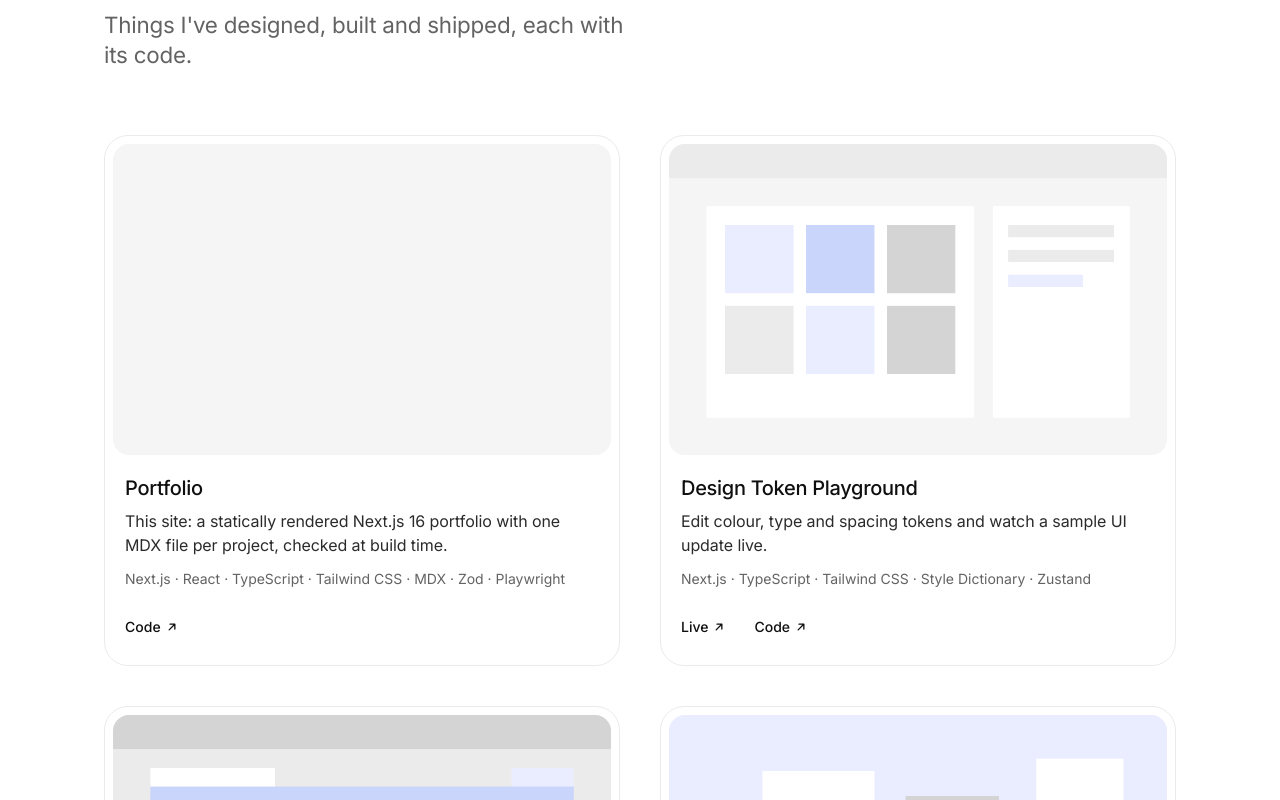
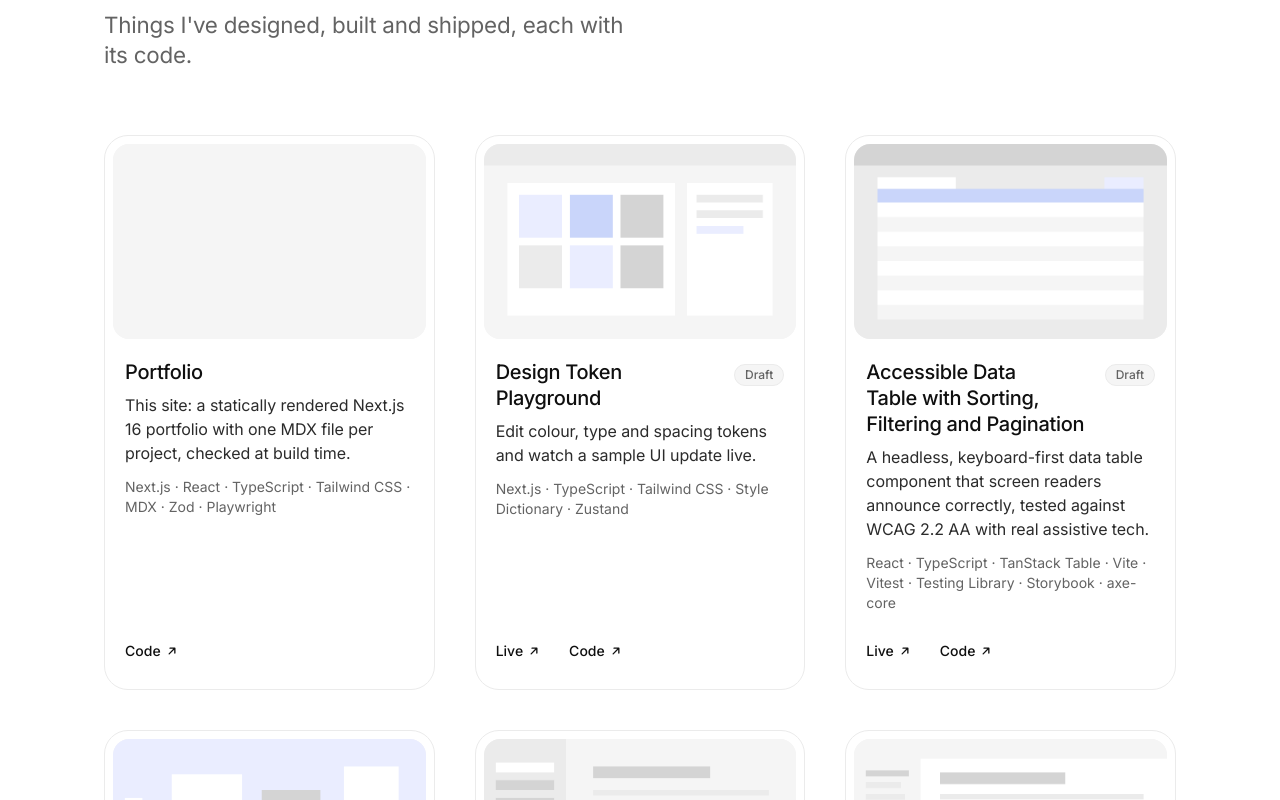
Before and after one commit to jovstern/portfolio, a Next.js app: page / in a window 1280 px wide. Shown: the part 1100-1900 px from the top of the page. Built offline with nearby package versions, Linux system fonts and the light colour scheme; no server answers.

Commit message:
feat: three-column project grid, draft label, softer dark covers
Co-Authored-By: Claude Opus 5.5 <noreply@anthropic.com>

```diff
--- a/app/globals.css
+++ b/app/globals.css
@@ -25,6 +25,9 @@
   --radius-full: 9999px;
 
   --shadow-focus: 0 0 0 2px var(--color-bg), 0 0 0 4px var(--color-accent);
+
+  /* Project covers, a filter value: dimmed about 10% in dark so bright shots don't glare. */
+  --cover-brightness: 1;
 
   --duration-fast: 150ms;
   --ease-out: cubic-bezier(0.2, 0, 0, 1);
@@ -61,6 +64,8 @@
     --color-primary: #f5f5f5;
     --color-on-primary: #0f0f0f;
     --color-success: #4ade80;
+
+    --cover-brightness: 0.9;
   }
 }
 
@@ -80,6 +85,8 @@
   --color-primary: #f5f5f5;
   --color-on-primary: #0f0f0f;
   --color-success: #4ade80;
+
+  --cover-brightness: 0.9;
 }
 
 /* Tailwind's default palette, type scale, radii, shadows and easings are cleared, so only
--- /dev/null
+++ b/app/ui/projects/draft-label.tsx
@@ -0,0 +1,8 @@
+/** A muted pill on draft projects. Drafts never render in production, so it never ships. */
+export default function DraftLabel() {
+  return (
+    <span className="inline-flex shrink-0 items-center rounded-full border border-border bg-surface px-2.5 py-0.5 text-caption font-medium text-muted">
+      Draft
+    </span>
+  )
+}
--- a/app/ui/projects/project-card.tsx
+++ b/app/ui/projects/project-card.tsx
@@ -2,6 +2,7 @@ import Image from 'next/image'
 import Link from 'next/link'
 import type { Project } from '@/app/lib/definitions'
 import ExternalLink from '@/app/ui/external-link'
+import DraftLabel from '@/app/ui/projects/draft-label'
 import StackList from '@/app/ui/projects/stack-list'
 
 const actionLink =
@@ -20,14 +21,16 @@ export default function ProjectCard({ project }: ProjectCardProps) {
         <Image
           src={project.cover}
           alt={project.coverAlt}
-          sizes="(min-width: 1024px) 34rem, (min-width: 768px) 50vw, 100vw"
+          sizes="(min-width: 1280px) 20rem, (min-width: 768px) 50vw, 100vw"
           placeholder={project.cover.blurDataURL ? 'blur' : 'empty'}
-          // Filter, not an overlay: an overlay token would dim in light but brighten in dark.
-          className="size-full object-cover transition-[filter] group-hover:brightness-96"
+          // Filter, not an overlay: an overlay token would dim in light but brighten in dark. The
+          // hover dim multiplies the theme's cover brightness, so it still shows in dark.
+          className="size-full object-cover brightness-(--cover-brightness) transition-[filter] group-hover:brightness-[calc(var(--cover-brightness)*0.96)]"
         />
       </div>
       <div className="flex grow flex-col px-3 pt-5 pb-2">
-        <h3 className="text-h3 wrap-break-word">
+        <div className="flex items-baseline justify-between gap-3">
+          <h3 className="min-w-0 text-h3 wrap-break-word">
             <Link
               href={`/projects/${project.slug}`}
               data-card-link
@@ -36,6 +39,8 @@ export default function ProjectCard({ project }: ProjectCardProps) {
               {project.title}
             </Link>
           </h3>
+          {project.draft ? <DraftLabel /> : null}
+        </div>
         <p className="mt-2 wrap-break-word">{project.summary}</p>
         <div className="mt-3">
           <StackList stack={project.stack} />
--- a/app/ui/projects/project-grid.tsx
+++ b/app/ui/projects/project-grid.tsx
@@ -7,7 +7,7 @@ type ProjectGridProps = {
   site: Site
 }
 
-/** One column, two from md. A single or last odd card keeps its half width. */
+/** One column, two from md, three from xl. A last short row keeps its cards' width. */
 export default function ProjectGrid({ projects, site }: ProjectGridProps) {
   if (projects.length === 0) {
     return (
@@ -21,7 +21,7 @@ export default function ProjectGrid({ projects, site }: ProjectGridProps) {
   }
 
   return (
-    <ul aria-label="Projects" className="grid gap-10 md:grid-cols-2">
+    <ul aria-label="Projects" className="grid gap-10 md:grid-cols-2 xl:grid-cols-3">
       {projects.map((project) => (
         <li key={project.slug}>
           <ProjectCard project={project} />
--- a/app/ui/projects/project-header.tsx
+++ b/app/ui/projects/project-header.tsx
@@ -1,7 +1,9 @@
 import { ArrowLeftIcon } from '@heroicons/react/16/solid'
+import clsx from 'clsx'
 import Link from 'next/link'
 import type { Project } from '@/app/lib/definitions'
 import ButtonLink from '@/app/ui/button-link'
+import DraftLabel from '@/app/ui/projects/draft-label'
 import StackList from '@/app/ui/projects/stack-list'
 
 type ProjectHeaderProps = { project: Project }
@@ -17,7 +19,14 @@ export default function ProjectHeader({ project }: ProjectHeaderProps) {
         <ArrowLeftIcon aria-hidden="true" className="size-4" />
         All projects
       </Link>
-      <h1 className="mt-6 text-h2 wrap-break-word">{project.title}</h1>
+      {project.draft ? (
+        <div className="mt-6">
+          <DraftLabel />
+        </div>
+      ) : null}
+      <h1 className={clsx('text-h2 wrap-break-word', project.draft ? 'mt-3' : 'mt-6')}>
+        {project.title}
+      </h1>
       <p className="mt-5 text-lead wrap-break-word text-body">{project.summary}</p>
       <div className="mt-8 flex flex-col gap-3 sm:flex-row sm:flex-wrap">
         {/* One primary per view: the live site when there is one, otherwise the code. */}
--- a/app/ui/projects/project-media.tsx
+++ b/app/ui/projects/project-media.tsx
@@ -15,7 +15,7 @@ export default function ProjectMedia({ project }: ProjectMediaProps) {
         // The largest element above the fold on wide screens, so it should not wait to load.
         loading="eager"
         fetchPriority="high"
-        className="h-auto w-full"
+        className="h-auto w-full brightness-(--cover-brightness)"
       />
     </div>
   )
```
Also changed, not shown: 2 other files (tests, documents, lock files or other folders). Lines whose indentation alone changed are shown as unchanged.
